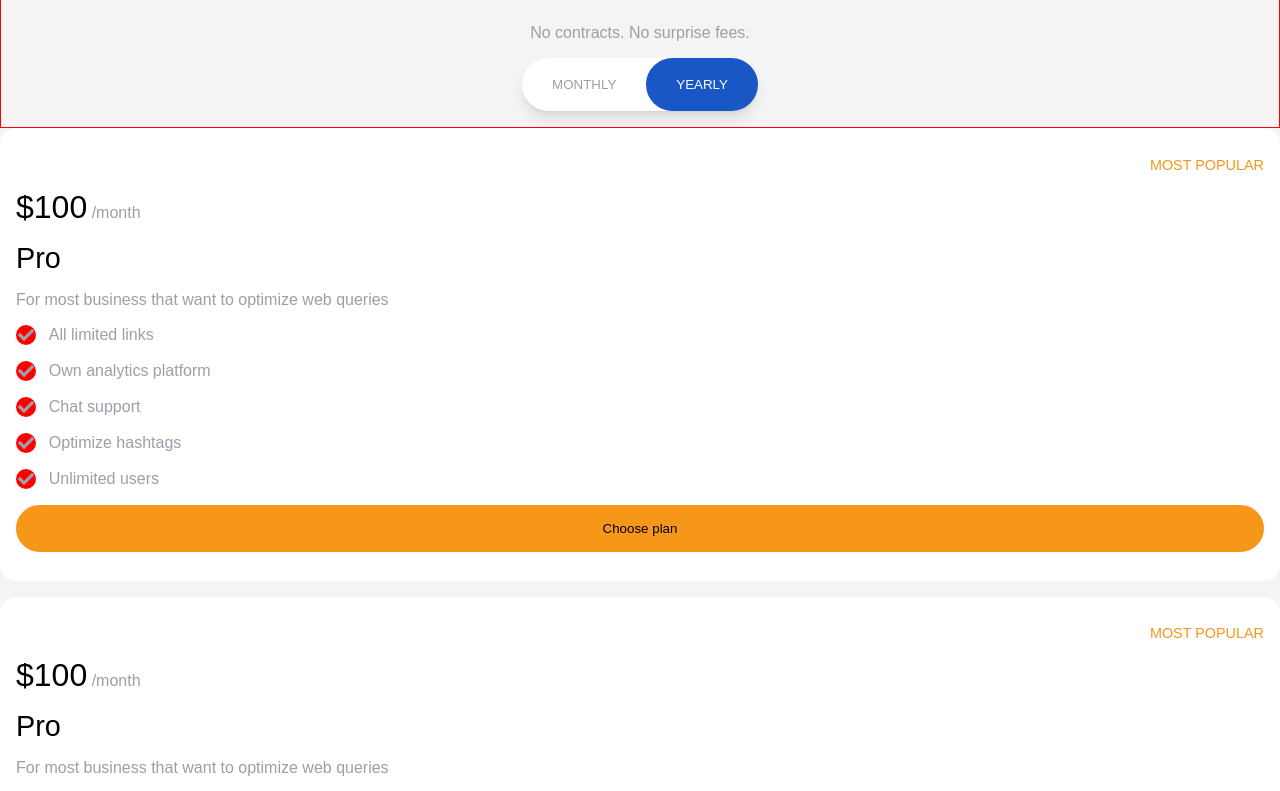
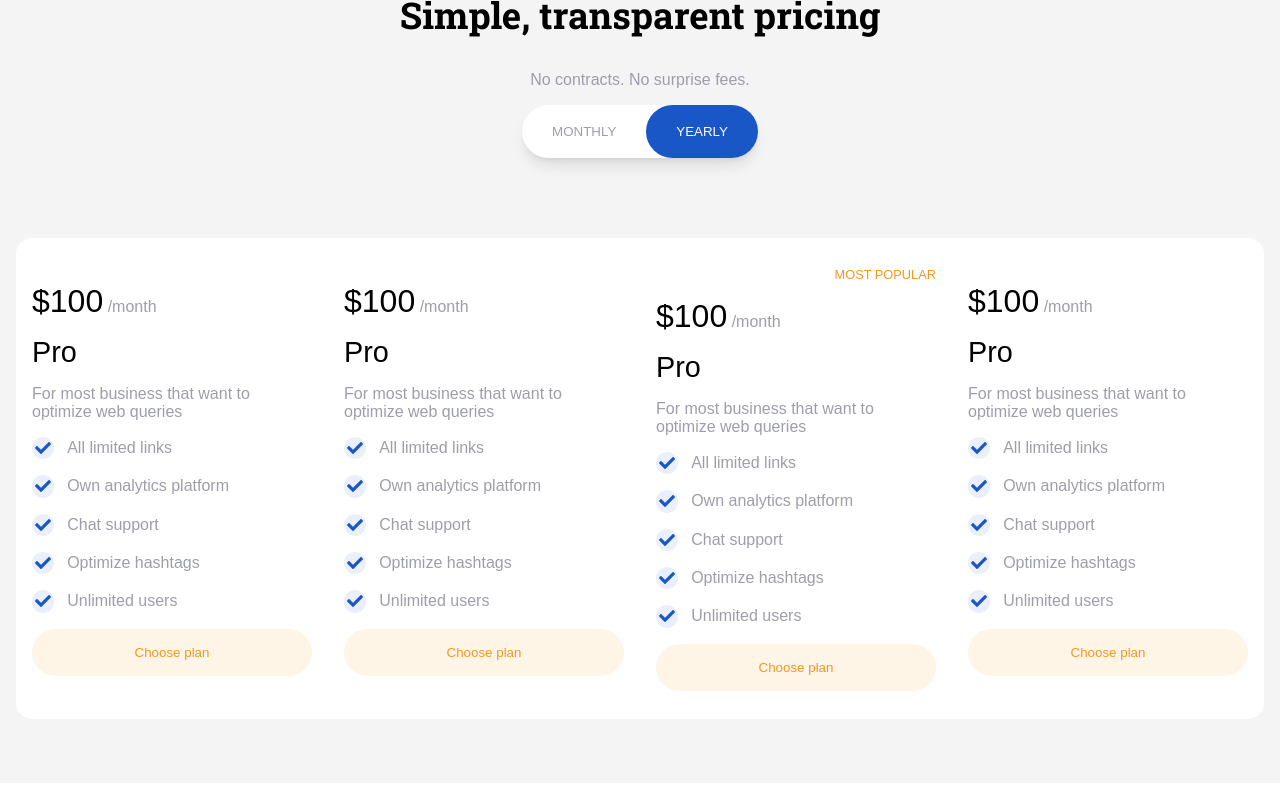
Before and after one commit to PoseyXyz/recrowdly, a Next.js app: page / in a window 1280 px wide. Shown: the part 2460-3251 px from the top of the page. Built offline with nearby package versions, Linux system fonts and the light colour scheme.

Commit message:
Completed styling of cards

```diff
--- a/components/Pricing.tsx
+++ b/components/Pricing.tsx
@@ -1,10 +1,13 @@
 import React from 'react';
 import styles from '../styles/Pricing.module.scss'
-import {FaCheck} from 'react-icons/fa'
+import { FaCheck } from 'react-icons/fa'
 
 function Pricing() {
     return (
-        <section className={styles.pricing}>
+        <section className={styles.pricingSection}>
+            <div className='container'>
+                <div className={styles.content}>
+
                     <div className={styles.headerSection}>
                         <h3>Simple, transparent pricing</h3>
                         <p>No contracts. No surprise fees.</p>
@@ -14,6 +17,53 @@ function Pricing() {
                         </div>
                     </div>
                     <div className={styles.cardSection}>
+                        <div className={styles.card}>
+                            {/* <span className={styles.popularityFlag}>
+                                MOST POPULAR
+                            </span> */}
+                            <p className={styles.planPrice}>
+                                <span className={styles.amount}>$100</span>
+                                <span> /month</span>
+                            </p>
+                            <div className={styles.planPerks}>
+                                <span className={styles.header}>
+                                    Pro
+                                </span>
+                                <p>For most business that want to optimize web queries</p>
+                                <ul>
+                                    <li><i><FaCheck /></i><span>All limited links</span></li>
+                                    <li><i><FaCheck /></i><span>Own analytics platform</span></li>
+                                    <li><i><FaCheck /></i><span>Chat support</span></li>
+                                    <li><i><FaCheck /></i><span>Optimize hashtags</span></li>
+                                    <li><i><FaCheck /></i><span>Unlimited users</span></li>
+                                </ul>
+                            </div>
+                            <button>Choose plan</button>
+                        </div>
+
+                        <div className={styles.card}>
+                            {/* <span className={styles.popularityFlag}>
+                                MOST POPULAR
+                            </span> */}
+                            <p className={styles.planPrice}>
+                                <span className={styles.amount}>$100</span>
+                                <span> /month</span>
+                            </p>
+                            <div className={styles.planPerks}>
+                                <span className={styles.header}>
+                                    Pro
+                                </span>
+                                <p>For most business that want to optimize web queries</p>
+                                <ul>
+                                    <li><i><FaCheck /></i><span>All limited links</span></li>
+                                    <li><i><FaCheck /></i><span>Own analytics platform</span></li>
+                                    <li><i><FaCheck /></i><span>Chat support</span></li>
+                                    <li><i><FaCheck /></i><span>Optimize hashtags</span></li>
+                                    <li><i><FaCheck /></i><span>Unlimited users</span></li>
+                                </ul>
+                            </div>
+                            <button>Choose plan</button>
+                        </div>
                         <div className={styles.card}>
                             <span className={styles.popularityFlag}>
                                 MOST POPULAR
@@ -28,20 +78,19 @@ function Pricing() {
                                 </span>
                                 <p>For most business that want to optimize web queries</p>
                                 <ul>
-                            <li><i><FaCheck/></i><span>All limited links</span></li>
-                            <li><i><FaCheck/></i><span>Own analytics platform</span></li>
-                            <li><i><FaCheck/></i><span>Chat support</span></li>
-                            <li><i><FaCheck/></i><span>Optimize hashtags</span></li>
-                            <li><i><FaCheck/></i><span>Unlimited users</span></li>
+                                    <li><i><FaCheck /></i><span>All limited links</span></li>
+                                    <li><i><FaCheck /></i><span>Own analytics platform</span></li>
+                                    <li><i><FaCheck /></i><span>Chat support</span></li>
+                                    <li><i><FaCheck /></i><span>Optimize hashtags</span></li>
+                                    <li><i><FaCheck /></i><span>Unlimited users</span></li>
                                 </ul>
                             </div>
                             <button>Choose plan</button>
                         </div>
-
                         <div className={styles.card}>
-                    <span className={styles.popularityFlag}>
+                            {/* <span className={styles.popularityFlag}>
                                 MOST POPULAR
-                    </span>
+                            </span> */}
                             <p className={styles.planPrice}>
                                 <span className={styles.amount}>$100</span>
                                 <span> /month</span>
@@ -52,16 +101,20 @@ function Pricing() {
                                 </span>
                                 <p>For most business that want to optimize web queries</p>
                                 <ul>
-                            <li><i><FaCheck/></i><span>All limited links</span></li>
-                            <li><i><FaCheck/></i><span>Own analytics platform</span></li>
-                            <li><i><FaCheck/></i><span>Chat support</span></li>
-                            <li><i><FaCheck/></i><span>Optimize hashtags</span></li>
-                            <li><i><FaCheck/></i><span>Unlimited users</span></li>
+                                    <li><i><FaCheck /></i><span>All limited links</span></li>
+                                    <li><i><FaCheck /></i><span>Own analytics platform</span></li>
+                                    <li><i><FaCheck /></i><span>Chat support</span></li>
+                                    <li><i><FaCheck /></i><span>Optimize hashtags</span></li>
+                                    <li><i><FaCheck /></i><span>Unlimited users</span></li>
                                 </ul>
                             </div>
                             <button>Choose plan</button>
                         </div>
-5
+
+                    </div>
+
+                </div>
+
             </div>
         </section>
     );
--- a/styles/Pricing.module.scss
+++ b/styles/Pricing.module.scss
@@ -1,11 +1,13 @@
 @import "config";
-.pricing {
+.pricingSection {
+    background: #f4f4f4;
+    .content {
         display: flex;
         flex-direction: column;
-    background: #f4f4f4;
+        gap: 3rem;
+        padding: 3rem 0;
 
         .headerSection {
-        border: 1px solid red;
             padding: 1rem;
             display: flex;
             align-items: center;
@@ -43,6 +45,7 @@
             display: flex;
             gap: 1rem;
             flex-direction: column;
+            margin: 1rem 0;
             .card {
                 background-color: #fff;
                 border-radius: 1rem;
@@ -50,24 +53,27 @@
                 flex-direction: column;
                 padding: 1.8rem 1rem;
                 color: $brand-grey;
+                transition-timing-function: cubic-bezier(0.215, 0.61, 0.355, 1);
+                transition-delay: 60ms;
+                transition-duration: 400ms;
                 .popularityFlag {
                     align-self: flex-end;
                     color: $brand-orange;
                     font-weight: 200;
-                font-size: .9rem;
+                    font-size: .8rem;
                 }
                 .planPrice {
                     .amount {
                         font-size: 2rem;
                         font-weight: 500;
-                    color:#000 ;
+                        color: #000;
                     }
                 }
                 .planPerks {
                     .header {
                         font-size: 1.8rem;
                         font-weight: 500;
-                    color:#000;
+                        color: #000;
                     }
                     p {
                     }
@@ -79,19 +85,19 @@
                         gap: 1rem;
                         li {
                             display: flex;
-                       gap: .8rem;
+                            gap: 0.8rem;
                             align-items: center;
                             margin: 0;
                             list-style-type: none;
 
                             i {
-                            background-color: red;
+                                background-color: #eaeffa;
                                 border-radius: 9999px;
-                            padding: .125rem;
+                                padding: 0.2rem;
                                 display: inline-flex;
                                 justify-content: center;
                                 align-items: center;
-
+                                color: $brand-blue;
                             }
                             span {
                                 font-size: 1rem;
@@ -99,13 +105,52 @@
                         }
                     }
                 }
-            button{
+                button {
                     padding: 1rem;
-                background-color: $brand-orange;
+                    background-color: #fef5e7;
                     border: none;
                     outline: none;
+                    color: $brand-orange;
+                    border-radius: 1.5rem;
+                    cursor: pointer;
+                }
+                &:hover {
+                    background-color: $brand-blue;
+                    color: #fff;
+                    transform: translateY(-15px);
+                    --tw-shadow: 0 10px 15px -3px rgb(0 0 0 / 0.1), 0 4px 6px -4px rgb(0 0 0 / 0.1);
+                    --tw-shadow-colored: 0 10px 15px -3px var(--tw-shadow-color), 0 4px 6px -4px var(--tw-shadow-color);
+                    box-shadow: var(--tw-ring-offset-shadow, 0 0 #0000), var(--tw-ring-shadow, 0 0 #0000),
+                        var(--tw-shadow);
 
-                border-radius: 1.5rem;
+                    border-radius: 1rem;
+                    .planPrice {
+                        .amount {
+                            color: #fff;
+                        }
+                    }
+                    .planPerks {
+                        .header {
+                            color: #fff;
+                        }
+                        p {
+                        }
+                        ul {
+                            li {
+                                i {
+                                    color: #fff;
+                                    background-color: rgba($color: #eaeffa, $alpha: 0.15);
+                                }
+                                span {
+                                }
+                            }
+                        }
+                    }
+                    button {
+                        background-color: $brand-orange;
+                        color: $brand-blue;
+                    }
+                }
             }
         }
     }
@@ -120,7 +165,8 @@
     }
 }
 @media (min-width: 1024px) {
-    .pricing {
+    .pricingSection {
+        .content {
             .headerSection {
                 h3 {
                 }
@@ -132,11 +178,17 @@
                 }
             }
             .cardSection {
+                // border: 1px solid red;
+                flex-direction: row;
+                gap: 0;
+                background-color: #fff;
+                border-radius: 1rem;
                 .card {
-                .popularityFlag {
-                }
+                    background-color: transparent;
+                    border-radius: 0;
+
                     .planPrice {
-                    .amont {
+                        .amount {
                         }
                     }
                     .planPerks {
@@ -157,6 +209,7 @@
             }
         }
     }
+}
 @media (min-width: 1280px) {
     .pricing {
     }
```
Lines whose indentation alone changed are shown as unchanged.
